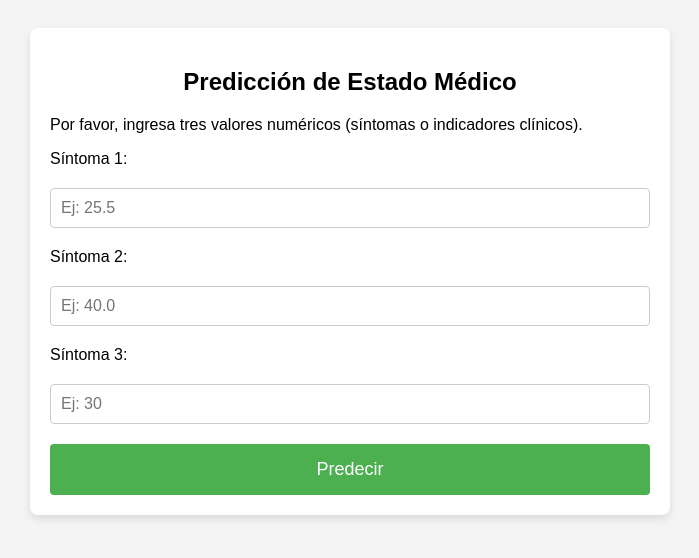
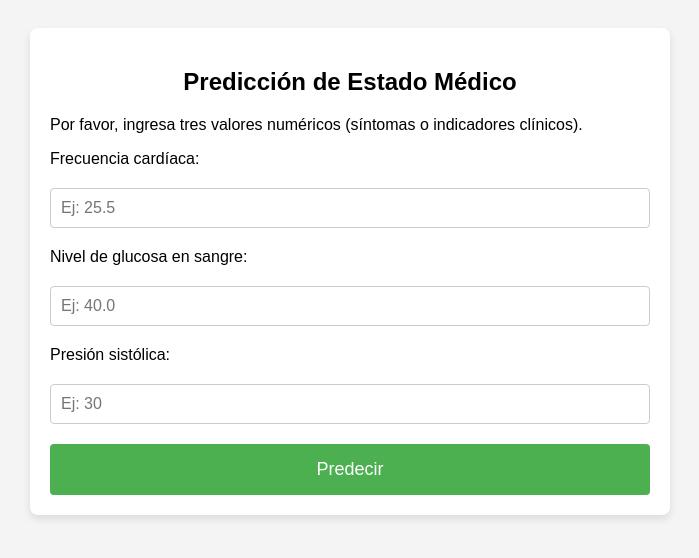
Before and after one commit to DannaAEspinosa/predictor-medico, a Flask app: page / in a window 1280 px wide. Shown: the top 558 px of the page, without its empty margins (290-989 px from the left). Run offline with Flask 3, Linux system fonts and the light colour scheme.

Commit message:
fix:corrections

```diff
--- a/templates/index.html
+++ b/templates/index.html
@@ -12,14 +12,14 @@
         <p>Por favor, ingresa tres valores numéricos (síntomas o indicadores clínicos).</p>
 
         <form action="/predecir" method="POST">
-            <label for="valor1">Síntoma 1:</label>
-            <input type="number" name="valor1" id="valor1" min="0" max="100" step="any" placeholder="Ej: 25.5" required>
+            <label for="valor1">Frecuencia cardíaca:</label>
+            <input type="number" name="valor1" id="valor1" min="0"  step="any" placeholder="Ej: 25.5" required>
 
-            <label for="valor2">Síntoma 2:</label>
-            <input type="number" name="valor2" id="valor2" min="0" max="100" step="any" placeholder="Ej: 40.0" required>
+            <label for="valor2">Nivel de glucosa en sangre:</label>
+            <input type="number" name="valor2" id="valor2" min="0"  step="any" placeholder="Ej: 40.0" required>
 
-            <label for="valor3">Síntoma 3:</label>
-            <input type="number" name="valor3" id="valor3" min="0" max="100" step="any" placeholder="Ej: 30" required>
+            <label for="valor3">Presión sistólica:</label>
+            <input type="number" name="valor3" id="valor3" min="0" step="any" placeholder="Ej: 30" required>
 
             <button type="submit">Predecir</button>
         </form>
```
